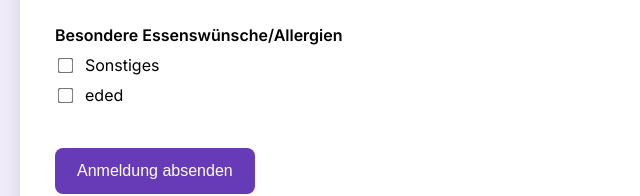
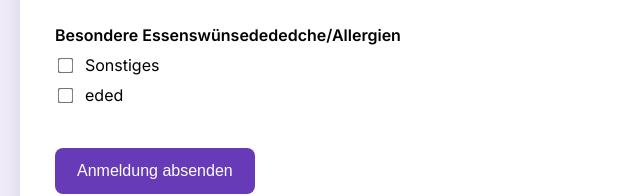
Before and after one commit to eliaseb001-hue/anmeldung-jugendtag22, a website: page public/index.html in a window 1280 px wide. Shown: the part 891-1087 px from the top of the page, 270-910 px from the left. Drawn offline with Linux system fonts and the light colour scheme.

Commit message:
Update index.html

```diff
--- a/public/index.html
+++ b/public/index.html
@@ -61,7 +61,7 @@ button:hover { background: #5a2fa5; }
             </div>
 
             <div class="form-group">
-                <label>Besondere Essenswünsche/Allergien</label>
+                <label>Besondere Essenswünsedededche/Allergien</label>
                 <div class="option"><input type="checkbox" id="otherCheck1" value="Sonstiges"> Sonstiges</div>
                 <div class="other-text" id="otherText1">
                     <input type="text" name="otherText1" placeholder="Bitte angeben..."></div>
```
